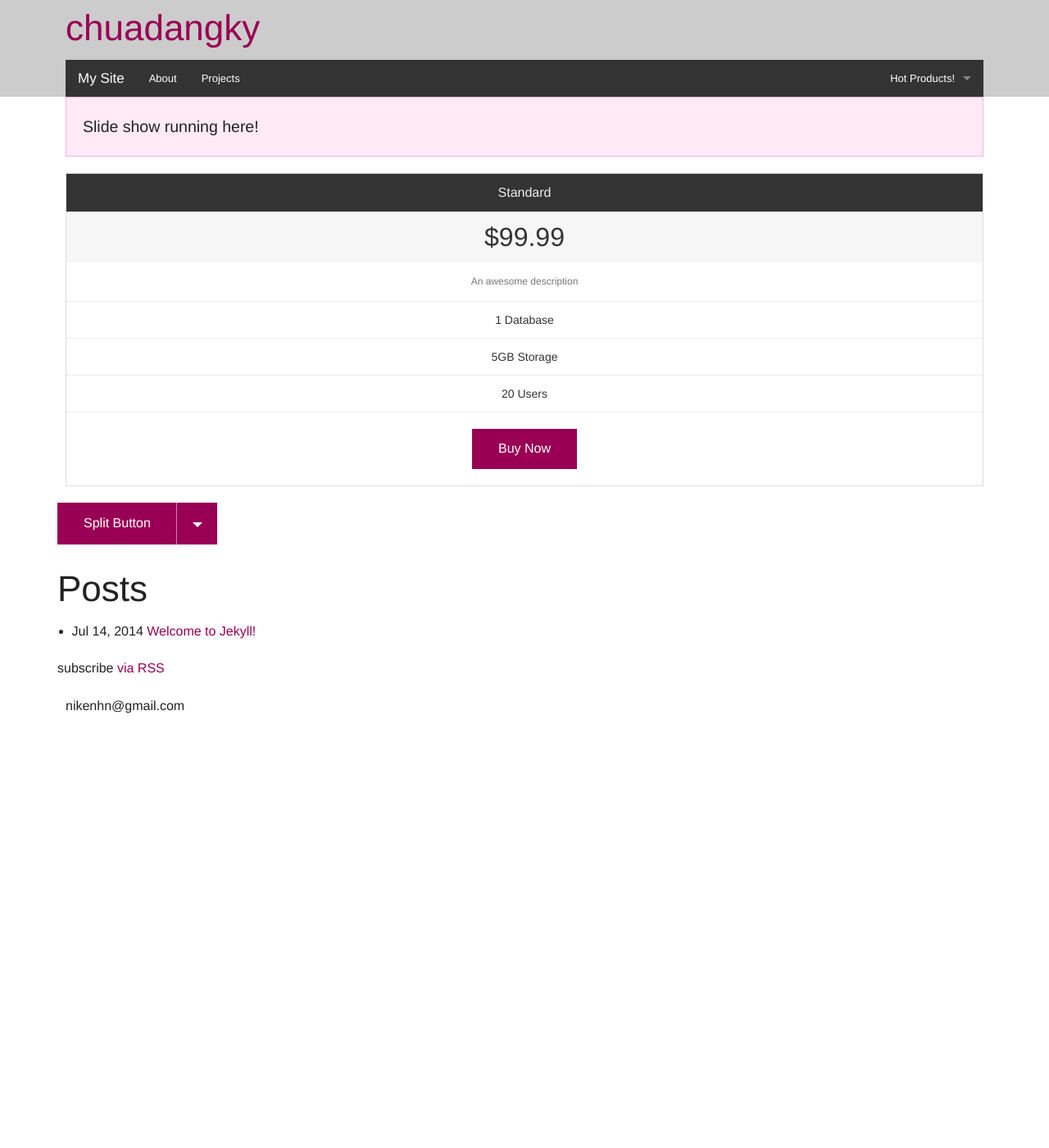
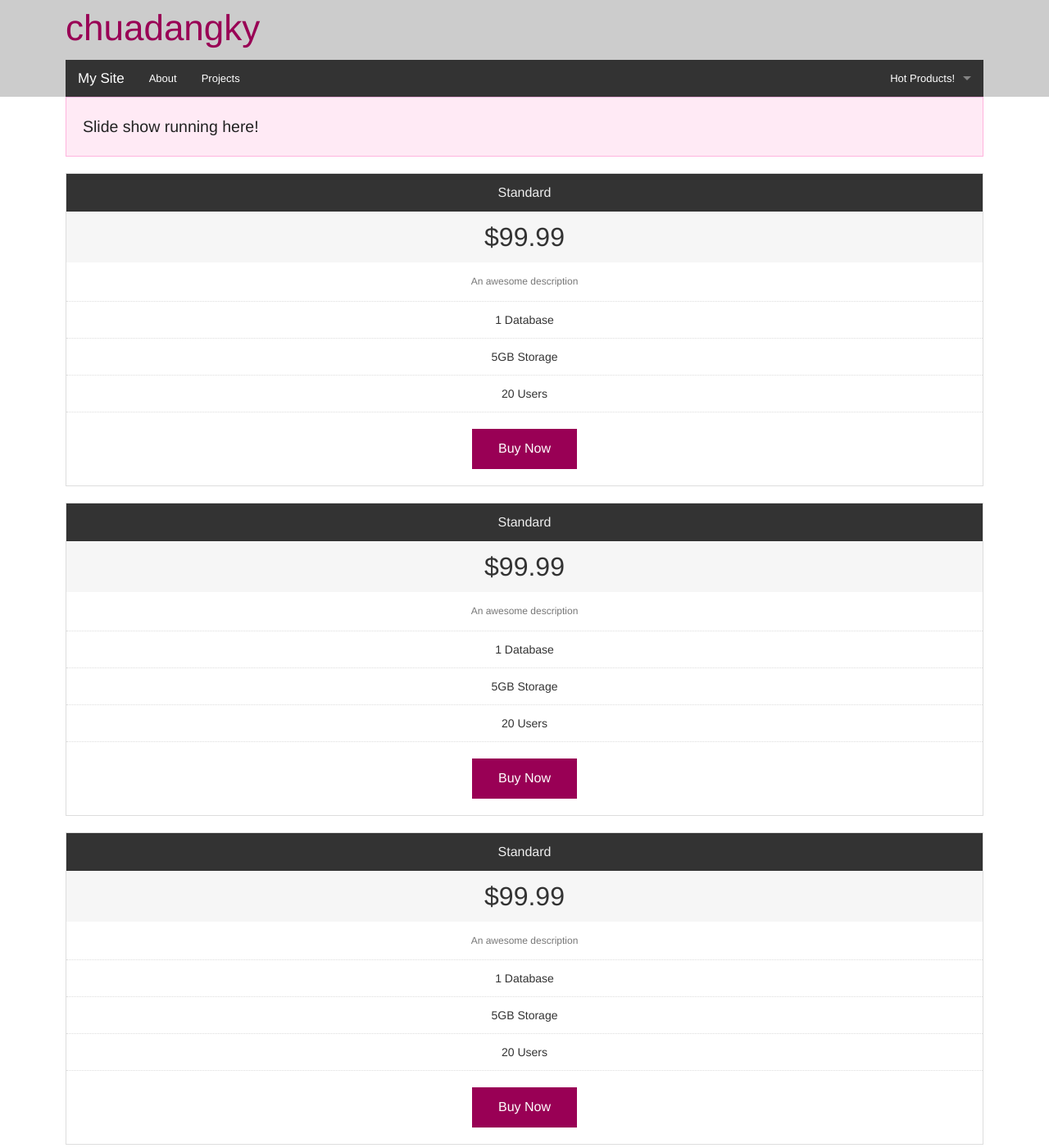
Before and after one commit to novakid/chuadangky, a Jekyll site: the page built from index.html, in a window 1280 px wide and 1400 px high. Shown: the whole window at 82% size. Built offline with Jekyll 4.4.1, drawn with Linux system fonts in a browser that asks for light colours.

Commit message:
Update index.html

```diff
--- a/index.html
+++ b/index.html
@@ -9,6 +9,10 @@ layout: default
   </div>
 
   <div class="columns">
+  <div calss="row collapse">
+
+
+    <div calss="medium-4 columns">
       <ul class="pricing-table">
         <li class="title">Standard</li>
         <li class="price">$99.99</li>
@@ -18,6 +22,33 @@ layout: default
         <li class="bullet-item">20 Users</li>
         <li class="cta-button"><a class="button" href="#">Buy Now</a></li>
       </ul>
+    </div>
+
+    <div calss="medium-4 columns">
+      <ul class="pricing-table">
+        <li class="title">Standard</li>
+        <li class="price">$99.99</li>
+        <li class="description">An awesome description</li>
+        <li class="bullet-item">1 Database</li>
+        <li class="bullet-item">5GB Storage</li>
+        <li class="bullet-item">20 Users</li>
+        <li class="cta-button"><a class="button" href="#">Buy Now</a></li>
+      </ul>
+    </div>
+
+    <div calss="medium-4 columns">
+      <ul class="pricing-table">
+        <li class="title">Standard</li>
+        <li class="price">$99.99</li>
+        <li class="description">An awesome description</li>
+        <li class="bullet-item">1 Database</li>
+        <li class="bullet-item">5GB Storage</li>
+        <li class="bullet-item">20 Users</li>
+        <li class="cta-button"><a class="button" href="#">Buy Now</a></li>
+      </ul>
+    </div>
+
+  </div>
   </div>
 
   <div>
```
Lines whose indentation alone changed are shown as unchanged.
